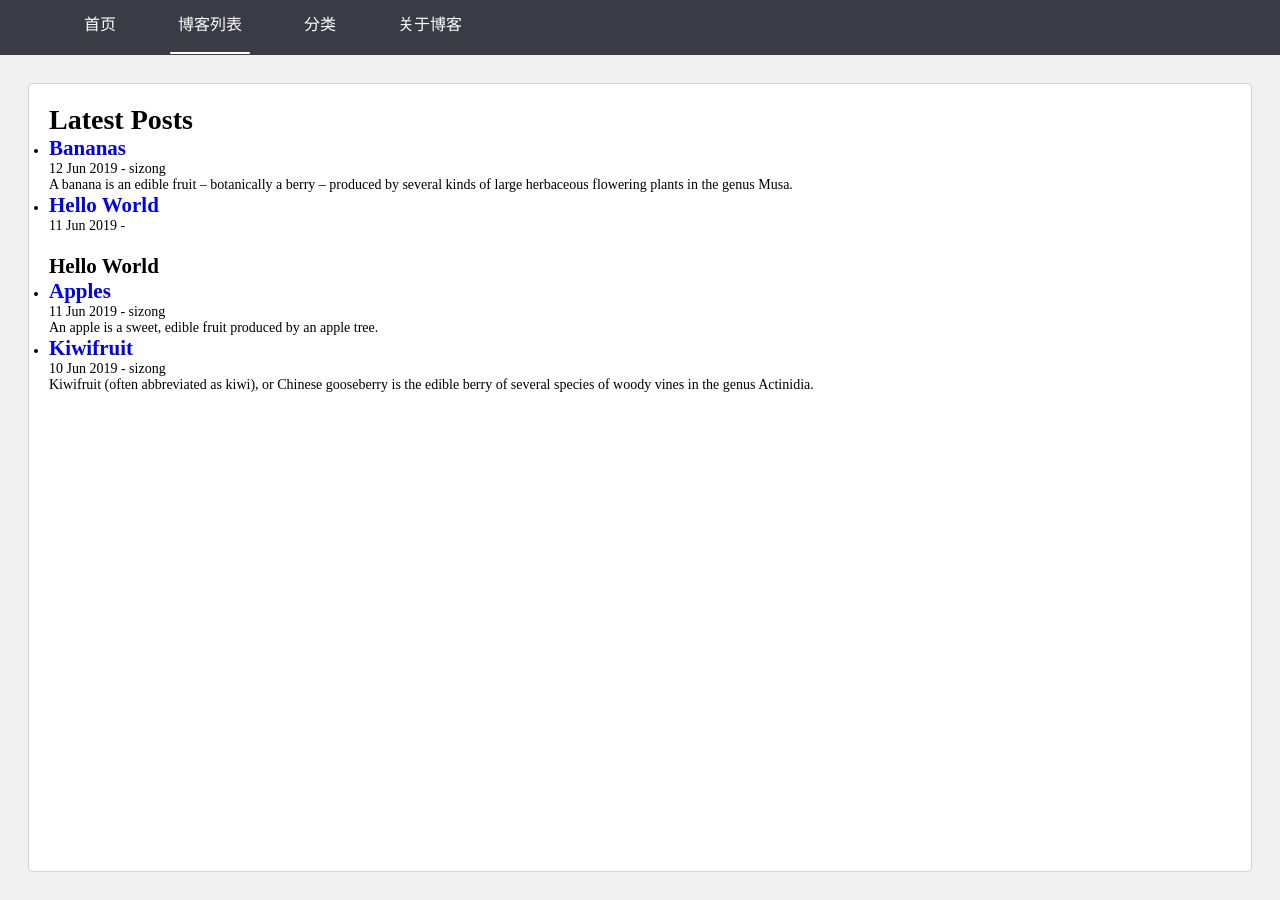
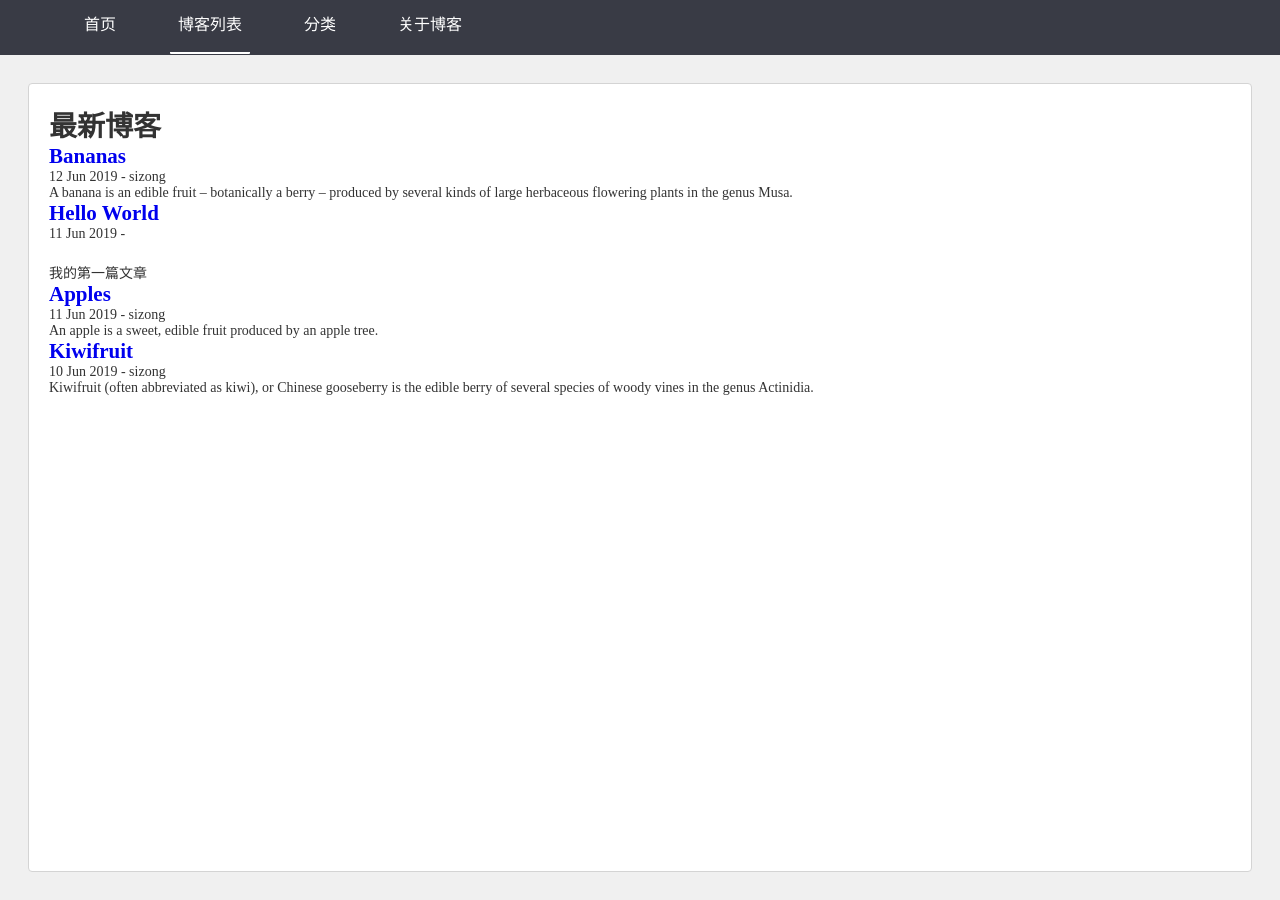
Before and after one commit to weiruifeng/blog, a Jekyll site: the page built from blog.html, in a window 1280 px wide. Built offline with Jekyll 4.4.1, drawn with Linux system fonts in a browser that asks for light colours.

Commit message:
样式修改第一版

```diff
--- a/_posts/2019-06-11-hello-world.html
+++ b/_posts/2019-06-11-hello-world.html
@@ -1,9 +1,6 @@
 ---
-　　layout: default
-　　title: "你好，世界"
+　　author: sizong
 ---
-
-　　<h2>{{ page.title }}</h2>
 
 　　<p>我的第一篇文章</p>
 
--- a/_sass/main.scss
+++ b/_sass/main.scss
@@ -5,6 +5,7 @@
   display: flex;
   flex-direction: column;
   height: 100%;
+  color: #333333;
 
   @include b(header) {
     $height: 55px;
--- a/_sass/public.scss
+++ b/_sass/public.scss
@@ -16,3 +16,8 @@
 a {
   cursor: pointer;
 }
+
+ul, ol, li {
+  list-style-type: none;
+  display: block;
+}
--- a/blog.html
+++ b/blog.html
@@ -1,7 +1,7 @@
 ---
 title: Blog
 ---
-<h1>Latest Posts</h1>
+<h1>最新博客</h1>
 
 <ul>
     {% for post in site.posts %}
```
